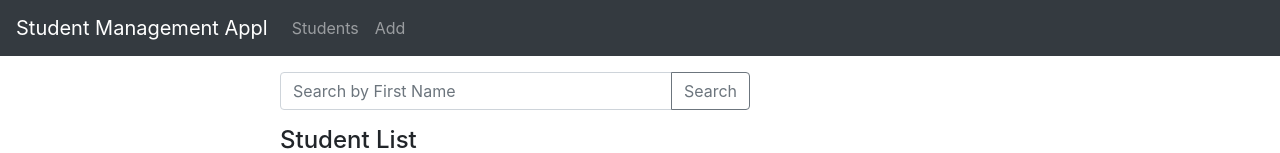
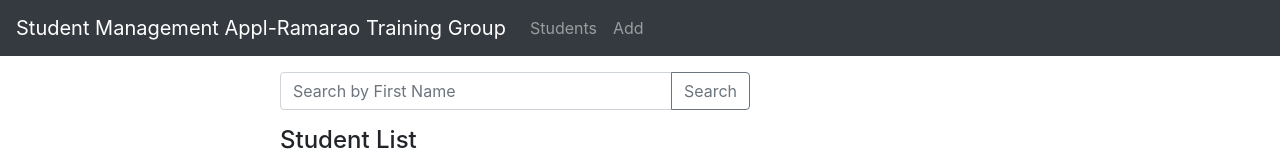
Before and after one commit to suchithra05/kubernetesFullStackExample, a React (Create React App) app in the folder react-student-management-web-app/: page / in a window 1280 px wide. Shown: the top 153 px of the page. Built offline with nearby package versions, Linux system fonts and the light colour scheme; no server answers.

Commit message:
Changes to web app banner

```diff
--- a/react-student-management-web-app/src/App.js
+++ b/react-student-management-web-app/src/App.js
@@ -13,7 +13,7 @@ function App() {
       <div>
         <nav className="navbar navbar-expand navbar-dark bg-dark">
           <a href="/students" className="navbar-brand">
-            Student Management Appl
+            Student Management Appl-Ramarao Training Group
           </a>
           <div className="navbar-nav mr-auto">
             <li className="nav-item">
```
